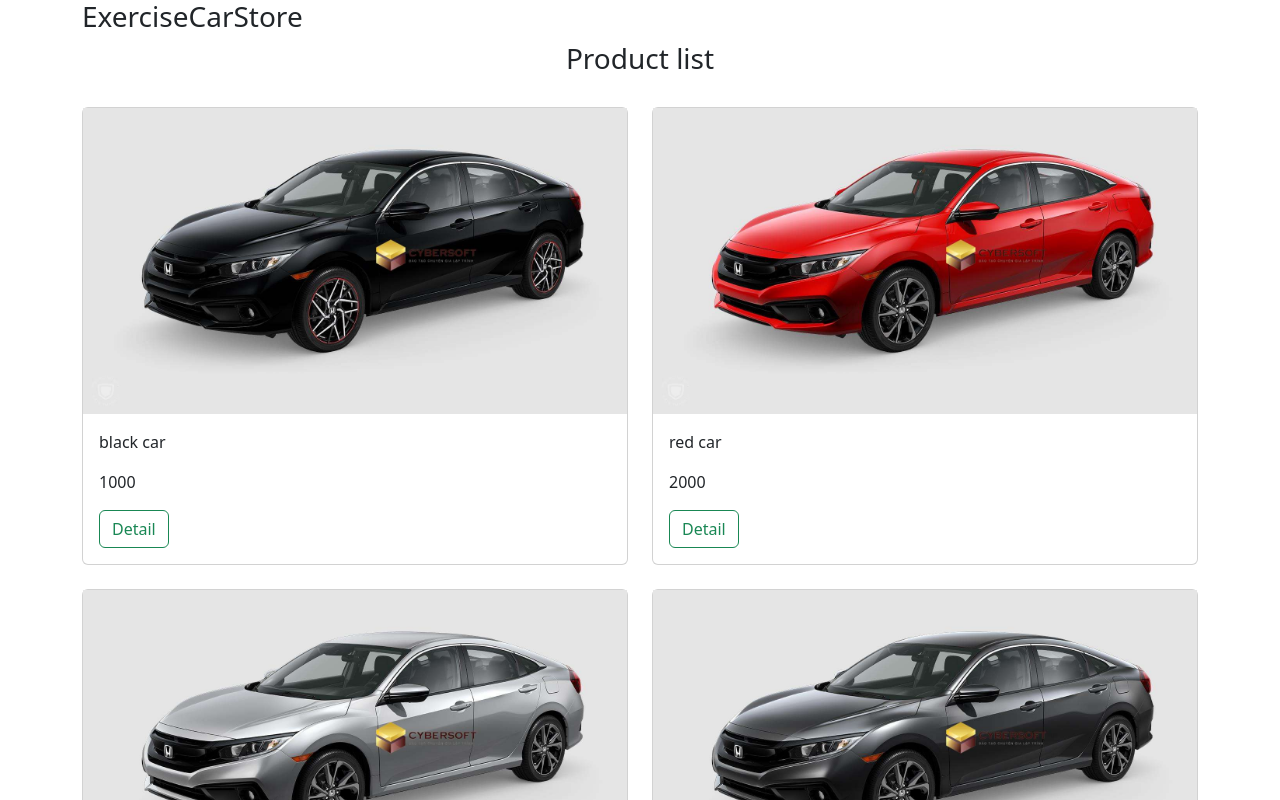
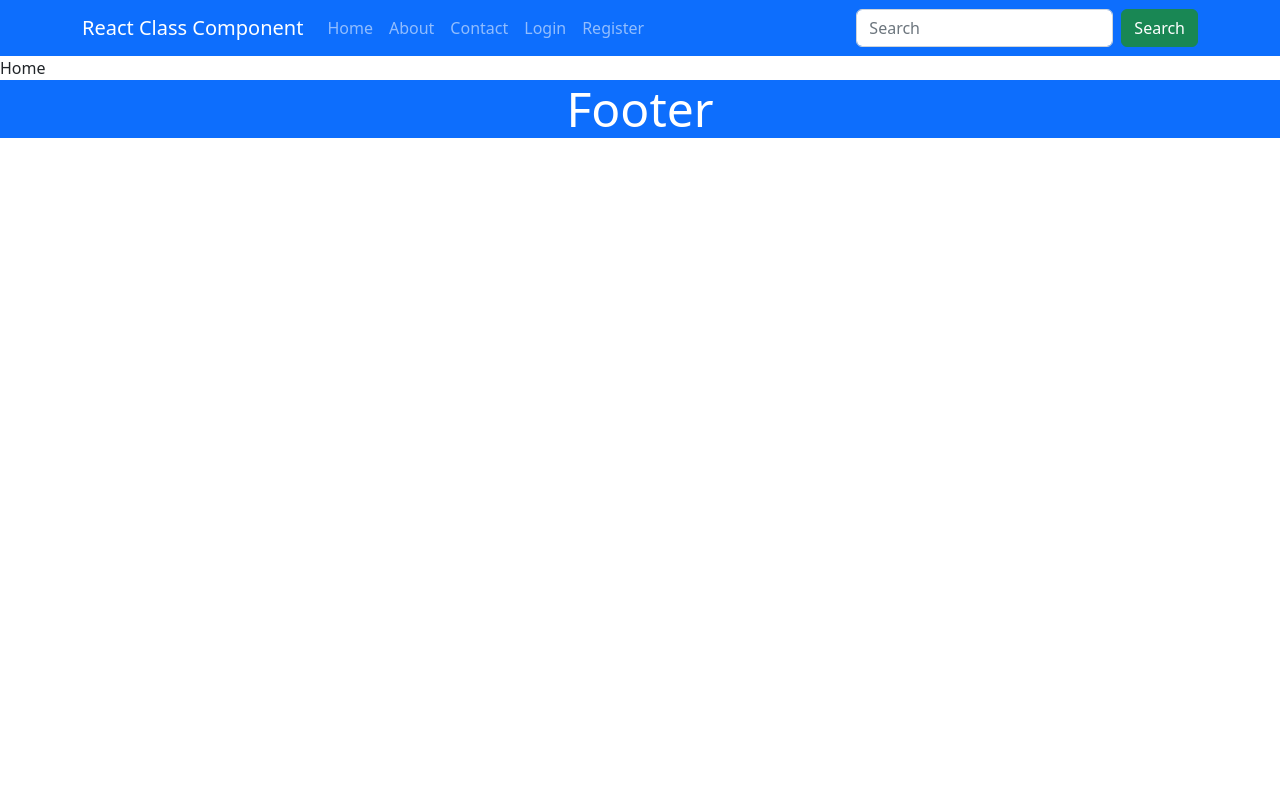
Before and after one commit to danhNg08101997/reactjs-bc30, a React (Create React App) app: page / in a window 1280 px wide. Shown: the top 800 px of the page. Built offline with nearby package versions, Linux system fonts and the light colour scheme.

Commit message:
react_router_dom

```diff
--- a/package.json
+++ b/package.json
@@ -9,6 +9,7 @@
     "bootstrap": "^5.2.2",
     "react": "^18.2.0",
     "react-dom": "^18.2.0",
+    "react-router-dom": "^6.4.2",
     "react-scripts": "5.0.1",
     "web-vitals": "^2.1.4"
   },
--- a/src/App.js
+++ b/src/App.js
@@ -1,41 +1,118 @@
-import Databinding from "./Databinding/Databinding";
-import DemoClass from "./Components/DemoClass";
-import DemoFunction from "./Components/DemoFunction";
-import Home from "./Components/Home/Home";
-import HandleEvent from "./HandleEvent/HandleEvent";
-import DemoState from "./State/DemoState";
-import StyleRender from "./StyleRender/StyleRender";
-import BaiTapState from "./State/BaiTapState";
-import RenderWithMap from "./RenderWithMap/RenderWithMap";
-import BaiTapRenderWithMap from "./RenderWithMap/BaiTapRenderWithMap";
-import BaiTapThuKinh from "./RenderWithMap/BaiTapThuKinh";
-import DemoProps from "./Props/DemoProps/DemoProps";
-import ProductList from "./Props/BaiTapProps/ProductList";
-import BaiTapXemChiTiet from "./Props/BaiTapXemChiTiet/BaiTapXemChiTiet";
-import BaiTapXemChiTiet2 from "./Props/BaiTapXemChiTiet/BaiTapXemChiTiet2";
-import ExerciseCarStore from "./Props/ExerciseCarStore/ExerciseCarStore";
+import { NavLink, Outlet } from "react-router-dom";
 
 //component
 function App() {
   return (
-    <div className="App">
-      {/* <DemoClass /> */}
-      {/* <DemoFunction /> */}
-      {/* <DemoFunction></DemoFunction> */}
-      {/* <Home/> */}
-      {/* <Databinding /> */}
-      {/* <HandleEvent /> */}
-      {/* <DemoState /> */}
-      {/* <StyleRender /> */}
-      {/* <BaiTapState /> */}
-      {/* <RenderWithMap/> */}
-      {/* <BaiTapRenderWithMap /> */}
-      {/* <BaiTapThuKinh /> */}
-      {/* <DemoProps /> */}
-      {/* <ProductList/> */}
-      {/* <BaiTapXemChiTiet /> */}
-      {/* <BaiTapXemChiTiet2 /> */}
-      <ExerciseCarStore />
+    <div>
+      <nav className="navbar navbar-expand-sm navbar-dark bg-primary">
+        <div className="container">
+          <NavLink className="navbar-brand" to="/">
+            React Class Component
+          </NavLink>
+
+          <button
+            className="navbar-toggler d-lg-none"
+            type="button"
+            data-bs-toggle="collapse"
+            data-bs-target="#collapsibleNavId"
+            aria-controls="collapsibleNavId"
+            aria-expanded="false"
+            aria-label="Toggle navigation"
+          />
+
+          <div className="collapse navbar-collapse" id="collapsibleNavId">
+            <ul className="navbar-nav me-auto mt-2 mt-lg-0">
+              <li className="nav-item">
+                <NavLink
+                  className={({ isActive }) =>
+                    isActive ? "bg-success text-white nav-link" : "nav-link"
+                  }
+                  style={({ isActive }) =>
+                    isActive ? { borderRadius: "5px" } : {}
+                  }
+                  to="/home"
+                  aria-current="page"
+                >
+                  Home
+                </NavLink>
+              </li>
+              <li className="nav-item">
+                <NavLink
+                  className={({ isActive }) =>
+                    isActive ? "bg-success text-white nav-link" : "nav-link"
+                  }
+                  style={({ isActive }) =>
+                    isActive ? { borderRadius: "5px" } : {}
+                  }
+                  to="/about"
+                >
+                  About
+                </NavLink>
+              </li>{" "}
+              <li className="nav-item">
+                <NavLink
+                  className={({ isActive }) =>
+                    isActive ? "bg-success text-white nav-link" : "nav-link"
+                  }
+                  style={({ isActive }) =>
+                    isActive ? { borderRadius: "5px" } : {}
+                  }
+                  to="/contact"
+                >
+                  Contact
+                </NavLink>
+              </li>{" "}
+              <li className="nav-item">
+                <NavLink
+                  className={({ isActive }) =>
+                    isActive ? "bg-success text-white nav-link" : "nav-link"
+                  }
+                  style={({ isActive }) =>
+                    isActive ? { borderRadius: "5px" } : {}
+                  }
+                  to="/login"
+                >
+                  Login
+                </NavLink>
+              </li>{" "}
+              <li className="nav-item">
+                <NavLink
+                  className={({ isActive }) =>
+                    isActive ? "bg-success text-white nav-link" : "nav-link"
+                  }
+                  style={({ isActive }) =>
+                    isActive ? { borderRadius: "5px" } : {}
+                  }
+                  to="/register"
+                >
+                  Register
+                </NavLink>
+              </li>
+              {/* <li className="nav-item dropdown">
+        <a className="nav-link dropdown-toggle" href="#" id="dropdownId" data-bs-toggle="dropdown" aria-haspopup="true" aria-expanded="false">Dropdown</a>
+        <div className="dropdown-menu" aria-labelledby="dropdownId">
+          <a className="dropdown-item" href="#">Action 1</a>
+          <a className="dropdown-item" href="#">Action 2</a>
+        </div>
+      </li> */}
+            </ul>
+            <form className="d-flex my-2 my-lg-0">
+              <input
+                className="form-control me-sm-2"
+                type="text"
+                placeholder="Search"
+              />
+              <button className="btn btn-success my-2 my-sm-0" type="submit">
+                Search
+              </button>
+            </form>
+          </div>
+        </div>
+      </nav>
+      <Outlet />
+      <footer className="bg-primary text-white display-5 fw-regular text-center">
+        Footer
+      </footer>
     </div>
   );
 }
--- a/src/StyleRender/StyleRender.jsx
+++ b/src/StyleRender/StyleRender.jsx
@@ -17,7 +17,6 @@ export default class StyleRender extends Component {
 
         {/* Cách 3: dùng khi giá trị style bị thay đổi bởi event từ người dùng */}
         <h3 style={{ color: "green", backgroundColor: "black" }}>Let's go</h3>
-
       </div>
     );
   }
--- a/src/index.js
+++ b/src/index.js
@@ -1,11 +1,33 @@
 import React from "react";
 import ReactDOM from "react-dom/client";
+import { BrowserRouter, Routes, Route, NavLink, Navigate } from "react-router-dom";
 // import './index.css';
 import App from "./App";
+import About from "./pages/About/About";
+import Contact from "./pages/Contact/Contact";
+import Home from "./pages/Home/Home";
+import Login from "./pages/Login/Login";
+import Page404 from "./pages/Page404/Page404";
+import Register from "./pages/Register/Register";
 import reportWebVitals from "./reportWebVitals";
 
 const root = ReactDOM.createRoot(document.getElementById("root"));
-root.render(<App />);
+root.render(
+  <BrowserRouter>
+    <Routes>
+      <Route path="" element={<App />}>
+        <Route path="" element={<Home />}></Route>
+        <Route path="home" element={<Home />}></Route>
+        <Route path="about" element={<About />}></Route>
+        <Route path="contact" element={<Contact />}></Route>
+        <Route path="login" element={<Login />}></Route>
+        <Route path="register" element={<Register />}></Route>
+        {/* <Route path="*" element={<Page404 />}></Route> */}
+        <Route path="*" element={<Navigate to="" />}></Route>
+      </Route>
+    </Routes>
+  </BrowserRouter>
+);
 
 // If you want to start measuring performance in your app, pass a function
 // to log results (for example: reportWebVitals(console.log))
--- /dev/null
+++ b/src/pages/About/About.jsx
@@ -0,0 +1,9 @@
+import React, { Component } from 'react'
+
+export default class About extends Component {
+  render() {
+    return (
+      <div>About</div>
+    )
+  }
+}
--- /dev/null
+++ b/src/pages/Contact/Contact.jsx
@@ -0,0 +1,9 @@
+import React, { Component } from 'react'
+
+export default class Contact extends Component {
+  render() {
+    return (
+      <div>Contact</div>
+    )
+  }
+}
--- /dev/null
+++ b/src/pages/Home/Home.jsx
@@ -0,0 +1,9 @@
+import React, { Component } from 'react'
+
+export default class Home extends Component {
+  render() {
+    return (
+      <div>Home</div>
+    )
+  }
+}
--- /dev/null
+++ b/src/pages/Login/Login.jsx
@@ -0,0 +1,9 @@
+import React, { Component } from 'react'
+
+export default class Login extends Component {
+  render() {
+    return (
+      <div>Login</div>
+    )
+  }
+}
--- /dev/null
+++ b/src/pages/Page404/Page404.jsx
@@ -0,0 +1,15 @@
+import React, { Component } from "react";
+import { NavLink } from "react-router-dom";
+
+export default class Page404 extends Component {
+  render() {
+    return (
+      <div className="container">
+        <h3>
+          Không tìm thấy dữ liệu! đề nghị bạn <NavLink to={""}>trở về</NavLink>{" "}
+          trang chủ!
+        </h3>
+      </div>
+    );
+  }
+}
--- /dev/null
+++ b/src/pages/Register/Register.jsx
@@ -0,0 +1,9 @@
+import React, { Component } from 'react'
+
+export default class Register extends Component {
+  render() {
+    return (
+      <div>Register</div>
+    )
+  }
+}
```
Also changed, not shown: 2 other files (tests, documents, lock files or other folders).
